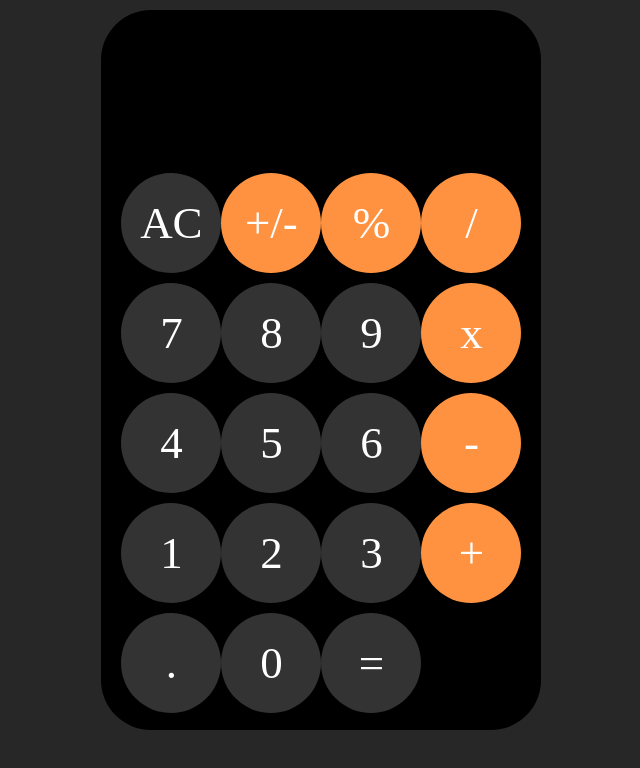
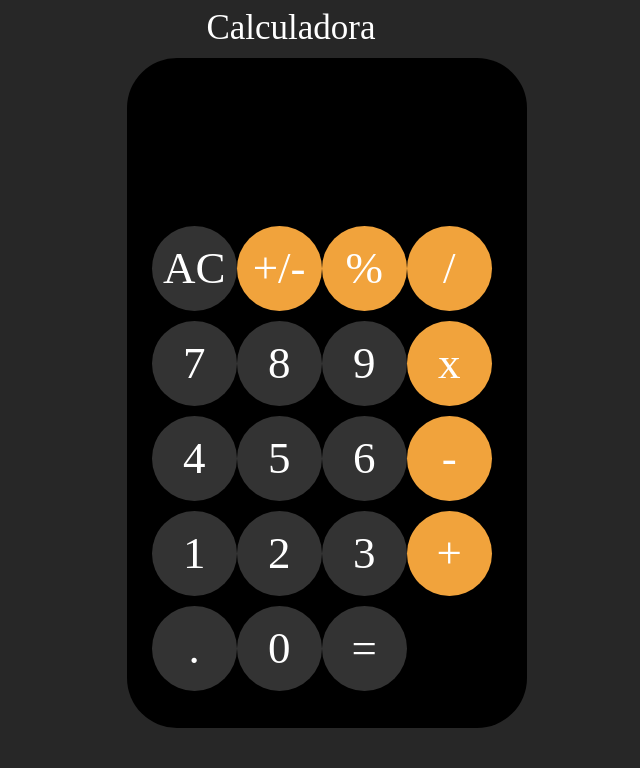
Before and after one commit to Carlos21122000/Lab10-calculadora, a React app: page / in a window 1280 px wide. Shown: the top 768 px of the page, without its empty margins (349-989 px from the left). Built offline with nearby package versions, Linux system fonts and the light colour scheme.

Commit message:
modificaion a la logica

```diff
--- a/package.json
+++ b/package.json
@@ -20,6 +20,7 @@
   },
   "devDependencies": {
     "@babel/core": "^7.13.10",
+
     "@babel/preset-env": "^7.13.10",
     "@babel/preset-react": "^7.12.13",
     "babel-loader": "^8.2.2",
--- a/src/components/App.css
+++ b/src/components/App.css
@@ -1,22 +1,28 @@
 body {
   background: #272727;
 }
+.titulo{
+  font-size:35px;
+  text-align: center;
+  position: relative;
+  color:white ;
+}
 .app{
-  width: 400px;
-  height: 680px;
+  width: 350px;
+  height: 620px;
   background: black;
   color: white;
   border-radius: 50px;
-  padding: 20px;
+  padding: 25px;
   justify-content: center;
   display: flex;
   margin-top: 10px;
   margin-bottom: 25px;
-  left: 35%;
+  left: 37%;
   position: relative;
   align-items: center;
 }
-.calc-wrapper {
+.container{
   width: 400px;
   height: 695px;
 }
@@ -25,24 +31,29 @@ body {
   display: flex;
   margin-top: 40px;
   width: 100%;
+  align-items: center;
 }
 .row2 {
   display: flex;
   margin-top: 10px;
   width: 100%;
+  align-items: center;
 }
 .row3 {
   display: flex;
   margin-top: 10px;
   width: 100%;
+  align-items: center;
 }
 .row4 {
   display: flex;
   margin-top: 10px;
   width: 100%;
+  align-items: center;
 }
 .row5 {
   display: flex;
   margin-top: 10px;
   width: 100%;
+  align-items: center;
 }
--- a/src/components/App.js
+++ b/src/components/App.js
@@ -1,9 +1,9 @@
 
 import React, {Component} from "react";
 import "./App.css";
-import Button from './Button';
-import Input from './Input';
-import ClearButton from './ClearButton';
+import Button from './Elements/Button';
+import Input from './Elements/Input';
+import ClearButton from './Elements/ClearButton';
 import * as math from "mathjs";
 
 class App extends Component {
@@ -12,58 +12,102 @@ class App extends Component {
 
     this.state = {
         input: "",
-        signo:"",
-        val1: "",
-        val2:"",
-        resultado:"",
+        SimboloMat:"",
+        PrimerIngreso: "",
+        SegundoIngreso:"",
+        Donee: false,
     };
   }
+  render() {
+    const { input, Donee } = this.state;
 
-  AddInput(val){
-    this.setState({ input: this.state.input + val });
-  };
+    function LenghtLimitY() {
+      console.log("funciona")
+      return <Input input={input.substring(0, 5)} />;
+    }
 
-  Equal (){
-    this.setState({ input: math.evaluate(this.state.input) });
-  };
+    function LenghtLimitN() {
+      return <Input input={input} />;
+    }
 
-  render() {
+    function FinalMessage() {
+      if (Donee === true) {
+        return <LenghtLimitY />;
+      }
+      return <LenghtLimitN />;
+    }
     return (
-
+      <div className="titulo"> Calculadora
         <div className="app">
-        <div className="calc-wrapper">
-          <Input input={this.state.input} />
+          <div className="container">
+            <FinalMessage/>
               <div className="row1">
-                    <ClearButton handleClear={() => this.setState({ input: "",val1:"",val2:"",signo:"",result:"" })}>
+                <ClearButton handleClear={() => this.setState({ input: "",PrimerIngreso:"",SegundoIngreso:"",SimboloMat:"",result:"" })}>
                   AC
                 </ClearButton>
-                    <Button addVal={()=>this.setState({input: math.evaluate("-1 * " + this.state.input)})}>+/-</Button>
-                    <Button addVal={()=>this.setState({signo: "%",val1:this.state.input,input: ""})}>%</Button>
-                    <Button addVal={()=>this.setState({signo: "/",val1:this.state.input,input: ""})}>/</Button>
+                <Button ingresar={()=>this.setState({input: math.evaluate("-1 * " + this.state.input)})}>
+                  +/-
+                </Button>
+                <Button ingresar={()=>this.setState({SimboloMat: "%",PrimerIngreso:this.state.input /100, Donee:false })}>
+                  %
+                </Button>
+                <Button ingresar={()=>this.setState({SimboloMat: "/",PrimerIngreso:this.state.input,input: "", Donee:false})}>
+                  /
+                </Button>
               </div>
                <div className="row2">
-                        <Button addVal={()=>this.setState({input: this.state.input + 7})}>7</Button>
-                        <Button addVal={()=>this.setState({input: this.state.input + 8})}>8</Button>
-                        <Button addVal={()=>this.setState({input: this.state.input + 9})}>9</Button>
-                        <Button addVal={()=>this.setState({signo: "*",val1:this.state.input,input: ""})}>x</Button>
+                  <Button ingresar={()=>this.setState({input: this.state.input + 7, Donee:false})}>
+                    7
+                  </Button>
+                  <Button ingresar={()=>this.setState({input: this.state.input + 8, Donee:false})}>
+                    8
+                  </Button>
+                  <Button ingresar={()=>this.setState({input: this.state.input + 9, Donee:false})}>
+                    9
+                  </Button>
+                  <Button ingresar={()=>this.setState({SimboloMat: "*",PrimerIngreso:this.state.input,input: "", Donee:false})}>
+                    x
+                  </Button>
                 </div>
                 <div className="row3">
-                        <Button addVal={()=>this.setState({input: this.state.input + 4})}>4</Button>
-                        <Button addVal={()=>this.setState({input: this.state.input + 5})}>5</Button>
-                        <Button addVal={()=>this.setState({input: this.state.input + 6})}>6</Button>
-                        <Button addVal={()=>this.setState({signo: "-",val1:this.state.input,input: ""})}>-</Button>
+                  <Button ingresar={()=>this.setState({input: this.state.input + 4, Donee:false})}>
+                    4
+                  </Button>
+                  <Button ingresar={()=>this.setState({input: this.state.input + 5, Donee:false})}>
+                    5
+                  </Button>
+                  <Button ingresar={()=>this.setState({input: this.state.input + 6, Donee:false})}>
+                    6
+                  </Button>
+                  <Button ingresar={()=>this.setState({SimboloMat: "-",PrimerIngreso:this.state.input,input: ""})}>
+                    -
+                  </Button>
                 </div>
                 <div className="row4">
-                        <Button addVal={()=>this.setState({input: this.state.input + 1})}>1</Button>
-                        <Button addVal={()=>this.setState({input: this.state.input + 2})}>2</Button>
-                        <Button addVal={()=>this.setState({input: this.state.input + 3})}>3</Button>
-                        <Button addVal={()=>this.setState({signo: "+",val1:this.state.input,input: ""})}>+</Button>
+                  <Button ingresar={()=>this.setState({input: this.state.input + 1, Donee:false})}>
+                    1
+                  </Button>
+                  <Button ingresar={()=>this.setState({input: this.state.input + 2, Donee:false})}>
+                    2
+                  </Button>
+                  <Button ingresar={()=>this.setState({input: this.state.input + 3, Donee:false})}>
+                    3
+                  </Button>
+                  <Button ingresar={()=>this.setState({SimboloMat: "+",PrimerIngreso:this.state.input,input: "", Donee:false})}>
+                    +
+                  </Button>
                 </div>
                 <div className="row5">
-                        <Button addVal={()=>this.setState({input: this.state.input + '.'})}>.</Button>
-                        <Button addVal={()=>this.setState({input: this.state.input + 0})}>0</Button>
-                        <Button addVal={()=>this.setState({input:math.evaluate(this.state.val1+this.state.signo+this.state.input)})}>=</Button>
-
+                  <Button ingresar={()=>this.setState({input: this.state.input + '.', Donee:false})}>
+                    .
+                  </Button>
+                  <Button ingresar={()=>this.setState({input: this.state.input + 0, Donee:false})}>
+                    0
+                  </Button>
+                  <Button ingresar={()=>this.setState({input:math.evaluate(this.state.PrimerIngreso+this.state.SimboloMat+this.state.input)})}>
+                    =
+                  </Button>
+                </div>
           </div>
         </div>
       </div>
--- a/src/components/Button.css
+++ b/src/components/Elements/Button.css
@@ -1,36 +1,36 @@
 
-.btn-case  {
+.button  {
     align-items: center;
     background: #333;
     border-radius: 50%;
     cursor: pointer;
     display: flex;
     font-size: 45px;
-    height: 100px;
+    height: 85px;
     justify-content: center;
-    width: 100px;
+    width: 85px;
     transition: filter 0.3s ease-in;
   }
 
 
-.operador {
+.opt {
     background-color: #fe9241;
     color: #ffffff;
     border-radius: 50%;
     cursor: pointer;
     display: flex;
     font-size: 45px;
-    height: 100px;
+    height: 85px;
     justify-content: center;
-    width: 100px;
+    width: 85px;
     transition: filter 0.3s ease-in;
   }
 
-  .btn-case.function {
+  .button.function {
     color: black;
     background: #a5a5a5;
   }
 
-  .btn-case.operator {
+  .button.opt {
     background: #f1a33c;
   }
--- a/src/components/Button.js
+++ b/src/components/Elements/Button.js
@@ -1,4 +1,3 @@
-
 import React from "react";
 import "./Button.css";
 
@@ -10,13 +9,11 @@ class Button extends React.Component {
     render() {
         return (
 
-            <div className={`btn-case ${isOperator(this.props.children) ? null : "operador"}`} onClick={() => this.props.handleClick(this.props.children)}
-                onClick={this.props.addVal}
+            <div className={`button ${isOperator(this.props.children) ? null : "opt"}`} onClick={() => this.props.handleClick(this.props.children)}
+                onClick={this.props.ingresar}
             >
                 {this.props.children}
             </div>
-
-
         );
     }
 };
--- a/src/components/ClearButton.css
+++ b/src/components/Elements/ClearButton.css
@@ -1,13 +1,13 @@
 
-.clear-btn {
+.ClearButton {
   align-items: center;
   background: #333;
   border-radius: 50%;
   cursor: pointer;
   display: flex;
   font-size: 45px;
-  height: 100px;
+  height: 85px;
   justify-content: center;
-  width: 100px;
+  width: 85px;
   transition: filter 0.3s ease-in;
   }
--- a/src/components/ClearButton.js
+++ b/src/components/Elements/ClearButton.js
@@ -5,7 +5,7 @@ import "./ClearButton.css";
 class ClearButton extends React.Component {
     render() {
         return (
-            <div className="clear-btn" onClick={this.props.handleClear}>
+            <div className="ClearButton" onClick={this.props.handleClear}>
                 {this.props.children}
             </div>
         );
--- a/src/components/Input.css
+++ b/src/components/Elements/Input.css
@@ -1,5 +1,6 @@
 .input {
     height:80px;
+    margin-top: 30px;
     font-size: 65px;
     background-color: #000000;
     color: #ffffff;
--- a/src/components/Input.js
+++ b/src/components/Elements/Input.js
@@ -1,6 +1,7 @@
 
 import React from "react";
 import "./Input.css";
+
 
 class Input extends React.Component {
     render() {
@@ -11,5 +12,4 @@ class Input extends React.Component {
         );
     }
 };
-
 export default Input;
```
Also changed, not shown: .eslintrc.json. Lines whose indentation alone changed are shown as unchanged.
